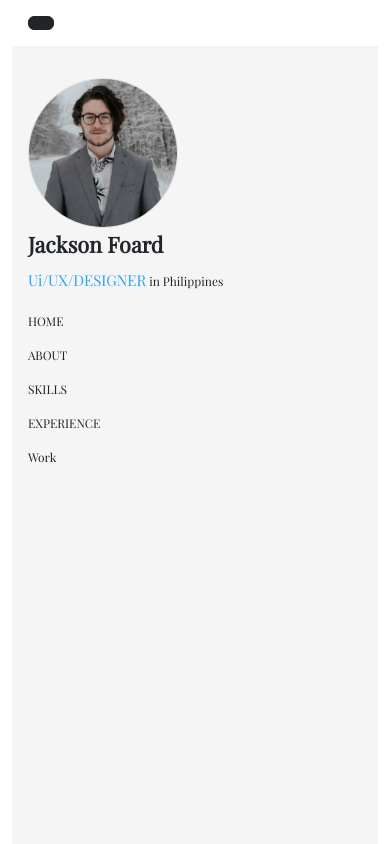
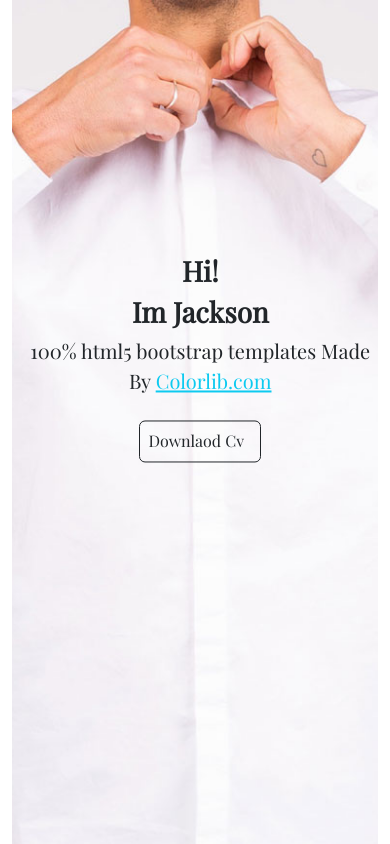
Before and after one commit to Mariam-Eid-Mohamed/portfolio-proj, a React (Vite) app: page / in a window 390 px wide. Shown: the top 844 px of the page. Built offline with nearby package versions, Linux system fonts and the light colour scheme; the HTML template or start-up script is replaced by a standard one.

Commit message:
made sidebar fixed

```diff
--- a/src/components/Home/Home.jsx
+++ b/src/components/Home/Home.jsx
@@ -8,13 +8,17 @@ function Home() {
     <>
       <div
         id="carouselExampleFade"
-        className="carousel slide carousel-fade"
+        className="carousel slide carousel-fade "
         data-bs-ride="carousel"
         data-bs-interval="2000"
       >
         <div className="carousel-inner w-100 vh-100">
-          <div className="carousel-item active position-relative ">
-            <img src={HomeImg1} className="d-block w-100" alt="..." />
+          <div className="carousel-item active position-relative  w-100 h-100 ">
+            <img
+              src={HomeImg1}
+              className="d-block w-100  h-100 object-fit-cover"
+              alt="..."
+            />
             <div className="carousel-content position-absolute   playfair-font ">
               <h2 className="fw-semibold fs-1"> Hi!</h2>
               <h2 className="fw-semibold fs-1">Im Jackson</h2>
@@ -35,8 +39,12 @@ function Home() {
               </button>
             </div>
           </div>
-          <div className="carousel-item">
-            <img src={HomeImg2} className="d-block w-100" alt="..." />
+          <div className="carousel-item  w-100 h-100">
+            <img
+              src={HomeImg2}
+              className="d-block w-100 h-100 object-fit-cover"
+              alt="..."
+            />
             <div className="carousel-content position-absolute   playfair-font ">
               <h2 className="fw-semibold fs-1"> I am</h2>
               <h2 className="fw-semibold fs-1 mb-2">a Designer</h2>
--- a/src/components/MasterLayout/MasterLayout.jsx
+++ b/src/components/MasterLayout/MasterLayout.jsx
@@ -4,11 +4,11 @@ function MasterLayout() {
   return (
     <>
       <div className="container-fluid">
-        <div className="row  ">
-          <div className="col-sm-12 col-md-3 col-lg-3 col-xl-2 ">
+        <div className="row g-0  ">
+          <div className="col-lg-3 p-0 position-fixed vh-100 overflow-auto ">
             <SideBar />
           </div>
-          <div className="col-sm-12 col-md-9 col-lg-9 col-xl-10">
+          <div className="col-lg-9 offset-lg-3">
             <Outlet />
           </div>
         </div>
--- a/src/components/SideBar/SideBar.jsx
+++ b/src/components/SideBar/SideBar.jsx
@@ -2,13 +2,14 @@ import profileImg from "../../assets/about-BgAkqdr2.jpg";
 import "bootstrap/dist/css/bootstrap.min.css";
 import "./SideBar.css";
 import { NavLink } from "react-router-dom";
+import SideBarContent from "./SideBarContent/SideBarContent";
 
 function SideBar() {
   return (
     <>
       {/* toggle button to be shown in mobile and small screens */}
       <button
-        className="btn btn-dark d-md-none m-3"
+        className="btn btn-dark d-lg-none m-3"
         type="button"
         data-bs-toggle="offcanvas"
         data-bs-target="#mobileSidebar"
@@ -16,93 +17,28 @@ function SideBar() {
       >
         <i className="fa-solid fa-bars"></i>
       </button>
-
-      <div className=" min-vh-100 sidebar d-md-flex flex-column align-items-center p-3 playfair-font w-100">
-        <div className="img-div ">
-          <img
-            src={profileImg}
-            alt="profile image"
-            className="img-fluid rounded-circle border   mt-3  custom-img"
-          />
+      {/* Sidebar for lg and xl screens */}
+      <div className=" sidebar d-none d-lg-flex flex-column align-items-center p-3 playfair-font h-100">
+        <SideBarContent profileImg={profileImg} />
+      </div>
+      {/* Offcanvas Sidebar for small and medium screens */}
+      <div
+        className="offcanvas offcanvas-start"
+        tabIndex="-1"
+        id="mobileSidebar"
+        aria-labelledby="mobileSidebarLabel"
+      >
+        <div className="offcanvas-header">
+          <button
+            type="button"
+            className="btn-close text-reset"
+            data-bs-dismiss="offcanvas"
+            aria-label="Close"
+          ></button>
         </div>
-
-        <NavLink
-          to="home"
-          className="fw-bold fs-4 text-decoration-none text-dark mt-3"
-        >
-          Jackson Foard
-        </NavLink>
-        <p className="mt-2 ">
-          <NavLink
-            className=" text-decoration-none job-desc active-link"
-            to="#"
-          >
-            Ui/UX/DESIGNER
-          </NavLink>
-          <span className="small-text "> in Philippines</span>
-        </p>
-        <ul className="list-unstyled d-flex flex-column gap-2 ">
-          <li>
-            <NavLink
-              to="home"
-              className={({ isActive }) =>
-                `text-decoration-none text-dark small-text nav-link-underline ${
-                  isActive ? "active-link" : ""
-                }`
-              }
-            >
-              HOME
-            </NavLink>
-          </li>
-          <li>
-            <NavLink
-              to="about"
-              className={({ isActive }) =>
-                `text-decoration-none text-dark small-text  nav-link-underline ${
-                  isActive ? "active-link" : ""
-                }`
-              }
-            >
-              ABOUT
-            </NavLink>
-          </li>
-          <li>
-            <NavLink
-              to="skills"
-              className={({ isActive }) =>
-                `text-decoration-none text-dark small-text  nav-link-underline ${
-                  isActive ? "active-link" : ""
-                }`
-              }
-            >
-              SKILLS
-            </NavLink>
-          </li>
-          <li>
-            <NavLink
-              to="experience"
-              className={({ isActive }) =>
-                `text-decoration-none text-dark small-text  nav-link-underline ${
-                  isActive ? "active-link" : ""
-                }`
-              }
-            >
-              EXPERIENCE
-            </NavLink>
-          </li>
-          <li>
-            <NavLink
-              to="work"
-              className={({ isActive }) =>
-                `text-decoration-none text-dark small-text  nav-link-underline ${
-                  isActive ? "active-link" : ""
-                }`
-              }
-            >
-              Work
-            </NavLink>
-          </li>
-        </ul>
+        <div className="offcanvas-body">
+          <SideBarContent profileImg={profileImg} />
+        </div>
       </div>
     </>
   );
--- /dev/null
+++ b/src/components/SideBar/SideBarContent/SideBarContent.jsx
@@ -0,0 +1,91 @@
+import { NavLink } from "react-router-dom";
+function SideBarContent({ profileImg }) {
+  return (
+    <>
+      <div className="img-div ">
+        <img
+          src={profileImg}
+          alt="profile image"
+          className="img-fluid rounded-circle border   mt-3  custom-img"
+        />
+      </div>
+
+      <NavLink
+        to="home"
+        className="fw-bold fs-4 text-decoration-none text-dark mt-3"
+      >
+        Jackson Foard
+      </NavLink>
+      <p className="mt-2 ">
+        <NavLink className=" text-decoration-none job-desc active-link" to="#">
+          Ui/UX/DESIGNER
+        </NavLink>
+        <span className="small-text "> in Philippines</span>
+      </p>
+      <ul className="list-unstyled d-flex flex-column gap-2 ">
+        <li>
+          <NavLink
+            to="home"
+            className={({ isActive }) =>
+              `text-decoration-none text-dark small-text nav-link-underline ${
+                isActive ? "active-link" : ""
+              }`
+            }
+          >
+            HOME
+          </NavLink>
+        </li>
+        <li>
+          <NavLink
+            to="about"
+            className={({ isActive }) =>
+              `text-decoration-none text-dark small-text  nav-link-underline ${
+                isActive ? "active-link" : ""
+              }`
+            }
+          >
+            ABOUT
+          </NavLink>
+        </li>
+        <li>
+          <NavLink
+            to="skills"
+            className={({ isActive }) =>
+              `text-decoration-none text-dark small-text  nav-link-underline ${
+                isActive ? "active-link" : ""
+              }`
+            }
+          >
+            SKILLS
+          </NavLink>
+        </li>
+        <li>
+          <NavLink
+            to="experience"
+            className={({ isActive }) =>
+              `text-decoration-none text-dark small-text  nav-link-underline ${
+                isActive ? "active-link" : ""
+              }`
+            }
+          >
+            EXPERIENCE
+          </NavLink>
+        </li>
+        <li>
+          <NavLink
+            to="work"
+            className={({ isActive }) =>
+              `text-decoration-none text-dark small-text  nav-link-underline ${
+                isActive ? "active-link" : ""
+              }`
+            }
+          >
+            Work
+          </NavLink>
+        </li>
+      </ul>
+    </>
+  );
+}
+
+export default SideBarContent;
--- a/src/components/Skills/Skills.jsx
+++ b/src/components/Skills/Skills.jsx
@@ -1,7 +1,7 @@
 function Skills() {
   return (
     <>
-      <div className=" container skills-content  d-flex flex-column align-items-center py-5 mt-5 vh-100 ">
+      <div className=" container skills-content  d-flex flex-column align-items-center flex-grow-1">
         <div className="content w-75 mt-5 ">
           <span className="text-secondary mb-3">MY SPECIALTY</span>
           <h3 className="semi-bold my-lg-3">MY SKILLS</h3>
--- a/src/components/Work/Work.jsx
+++ b/src/components/Work/Work.jsx
@@ -20,13 +20,13 @@ function Work() {
         <div className=" w-75  my-4  playfair-font">
           <p className="text-secondary mt-4 fs-6">MY WORK</p>
           <h5 className="fw-bold my-4 ">RECENT WORK</h5>
-          <NavLink to="" className="text-decoration-none me-3">
+          <NavLink to="#" className="text-decoration-none me-3">
             Graphic Design
           </NavLink>
-          <NavLink to="" className="text-decoration-none  me-3">
+          <NavLink to="#" className="text-decoration-none  me-3">
             Apps
           </NavLink>
-          <NavLink to="" className="text-decoration-none  me-3">
+          <NavLink to="#" className="text-decoration-none  me-3">
             Software
           </NavLink>
 
```
